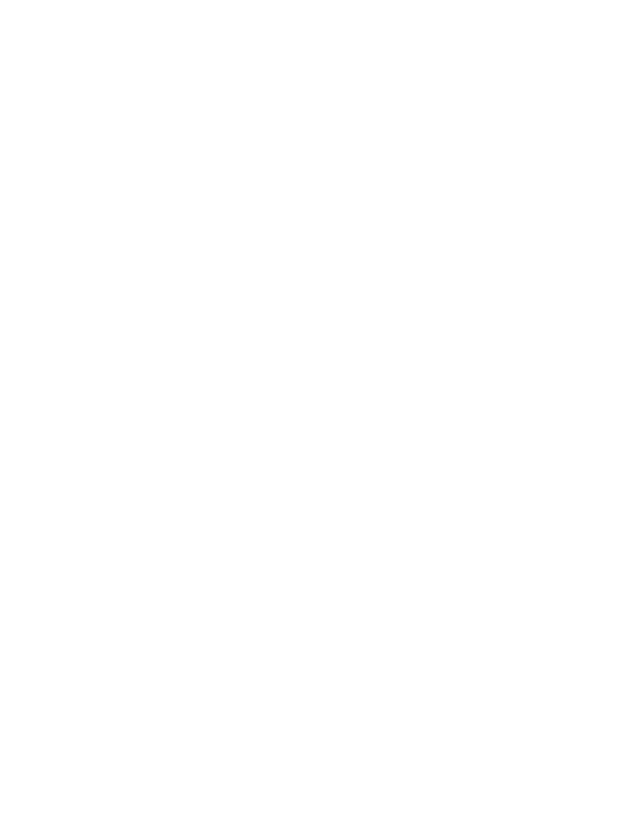
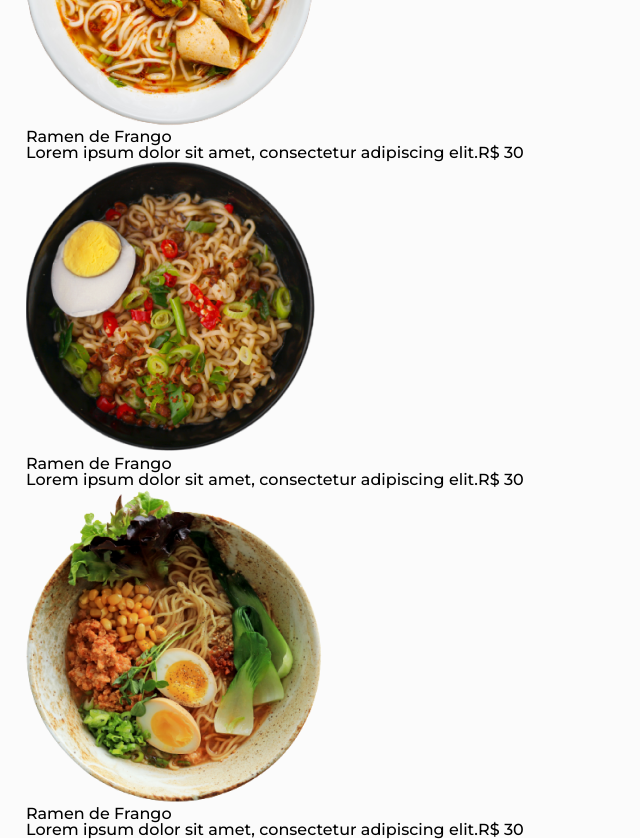
Before and after one commit to Robson-Carvalho/foodjp, a React (Vite) app: page / in a window 1280 px wide. Shown: the part 1620-2459 px from the top of the page, without its empty margins (0-640 px from the left). Before the commit the page ends 1439 px from the top, so only its background shows below. Built offline with nearby package versions, Linux system fonts and the light colour scheme.

Commit message:
:memo: third section added in main component

```diff
--- a/src/components/Main/index.jsx
+++ b/src/components/Main/index.jsx
@@ -2,6 +2,10 @@ import { Container } from "./styles";
 
 import imgSushiJapanese from "../../assets/sushi-japanese.png";
 import imgHoldingPlate from "../../assets/img-holding-plate.png";
+
+import imgChickenRamen from "../../assets/img-3.png";
+import imgSpicyRamen from "../../assets/img-1.png";
+import imgTraditionalRamen from "../../assets/img-2.png";
 
 export const Main = () => {
   return (
@@ -33,6 +37,35 @@ export const Main = () => {
           </a>
         </div>
       </section>
+      <section>
+        <h2>Mais populares</h2>
+        <div>
+          <article>
+            <img src={imgChickenRamen} alt="Chicken Ramen" />
+            <h3>Ramen de Frango</h3>
+            <span>
+              Lorem ipsum dolor sit amet, consectetur adipiscing elit.
+            </span>
+            <span>R$ 30</span>
+          </article>
+          <article>
+            <img src={imgSpicyRamen} alt="Spicy Ramen" />
+            <h3>Ramen de Frango</h3>
+            <span>
+              Lorem ipsum dolor sit amet, consectetur adipiscing elit.
+            </span>
+            <span>R$ 30</span>
+          </article>
+          <article>
+            <img src={imgTraditionalRamen} alt="Traditional Ramen" />
+            <h3>Ramen de Frango</h3>
+            <span>
+              Lorem ipsum dolor sit amet, consectetur adipiscing elit.
+            </span>
+            <span>R$ 30</span>
+          </article>
+        </div>
+      </section>
     </Container>
   );
 };
```
